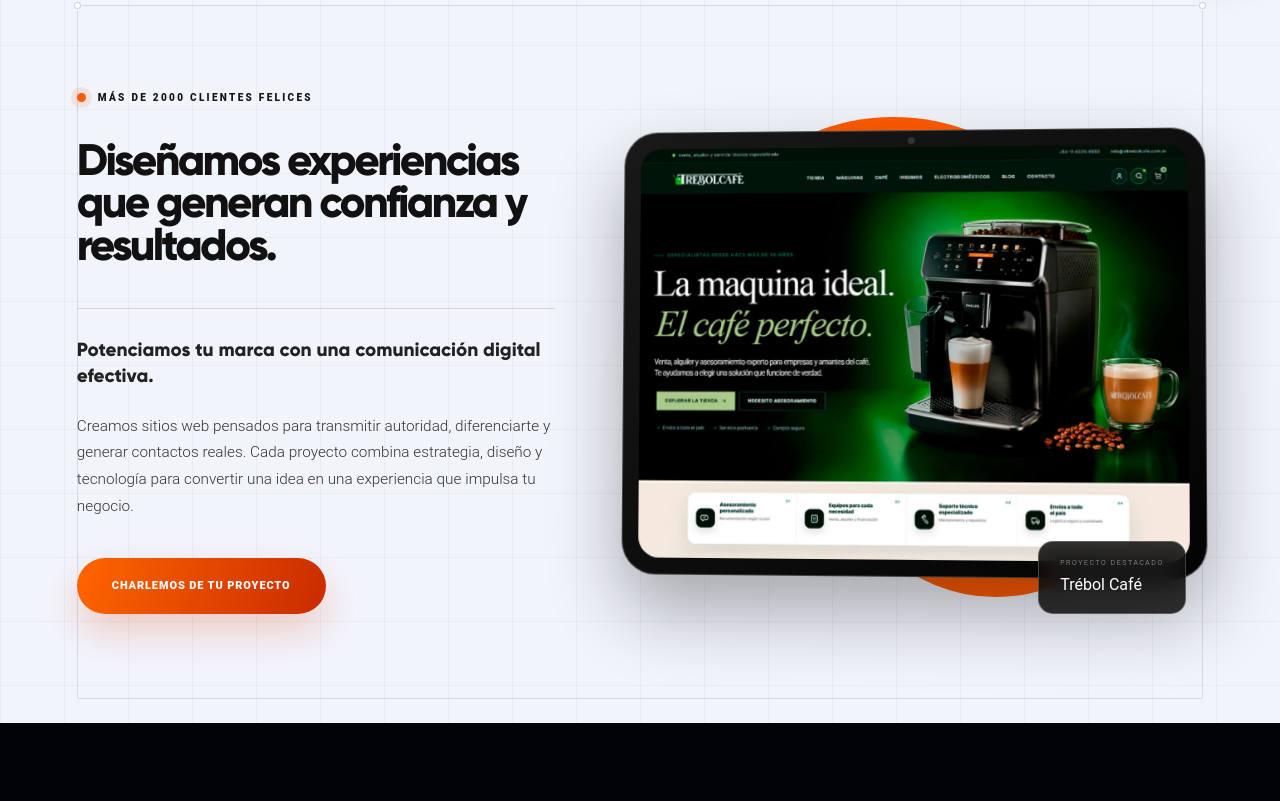
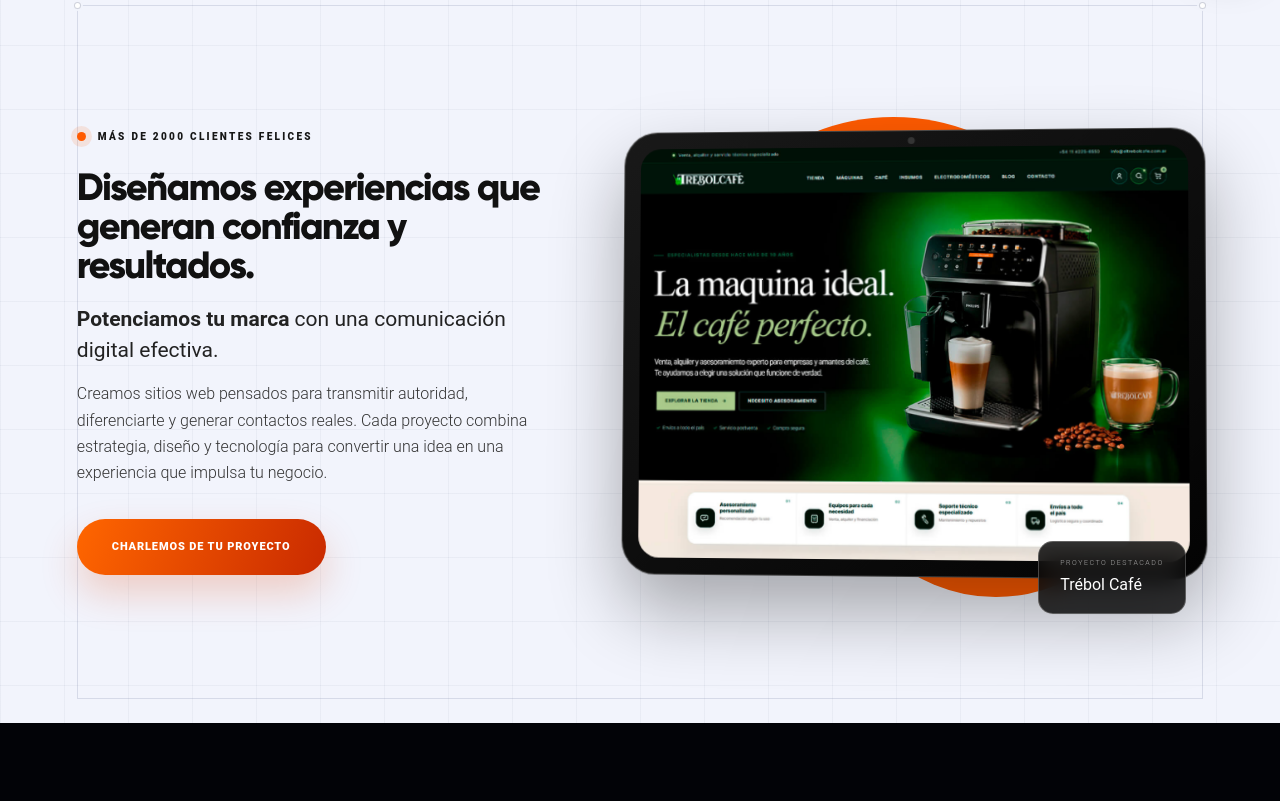
Before and after one commit to ideamosestudio/ideamosdemo, a Next.js app: page /casos-de-exito in a window 1280 px wide. Shown: the part 819-1620 px from the top of the page. Built offline with nearby package versions, Linux system fonts and the light colour scheme; grey boxes are pictures that could not be loaded.

Commit message:
Extender manual tipografico a modulos internos

```diff
--- a/app/manual-tipografico-modulos-desktop.css
+++ b/app/manual-tipografico-modulos-desktop.css
@@ -99,4 +99,163 @@
     display:none!important;
     content:none!important;
   }
+
+  /* Los encabezados centrados conservan el auto horizontal del contenedor. */
+  #site-root .home-page .ecommerce .section-heading h2,
+  #site-root .home-page .pdw-section .pdw-heading h2{
+    margin:0 auto 20px!important;
+  }
+
+  #site-root .home-page .ecommerce .section-heading>span,
+  #site-root .home-page .pdw-section .pdw-heading>span{
+    margin:0 auto!important;
+    text-align:center!important;
+  }
+
+  #site-root .home-page .pdw-section .pdw-heading{
+    width:min(1050px,86vw)!important;
+    margin-right:auto!important;
+    margin-left:auto!important;
+    text-align:center!important;
+  }
+
+  /*
+   * EXTENSION AL RESTO DEL SITIO
+   * Solo modulos de contenido. No alcanza heroes/portadas, testimonios,
+   * formularios ni footer porque ninguno forma parte de estos selectores.
+   */
+
+  /* Eyebrows de modulo. */
+  #site-root .internal-page .service-heading>p,
+  #site-root .internal-page .human-copy>p,
+  #site-root .marketing-page .md-section>header>p,
+  #site-root .marketing-page .md-copy>p,
+  #site-root .posicionamiento-page .pw-intro>p,
+  #site-root .posicionamiento-page .pw-copy>p,
+  #site-root .posicionamiento-page .pw-benefits-copy>p,
+  #site-root .shops-page .shops-heading>p,
+  #site-root .cases-page .cases-kicker,
+  #site-root .cases-page .cases-work-heading>p,
+  #site-root .prices-page .home-advisory .human-copy>p{
+    margin:0 0 24px!important;
+  }
+
+  #site-root .shops-page .shops-happy{
+    margin-bottom:24px!important;
+  }
+
+  /* Titulos principales de cada modulo de contenido. */
+  #site-root .internal-page .service-heading h2,
+  #site-root .internal-page .human-copy h2,
+  #site-root .marketing-page .md-section>header h2,
+  #site-root .marketing-page .md-copy h3,
+  #site-root .posicionamiento-page .pw-intro h2,
+  #site-root .posicionamiento-page .pw-copy>h2,
+  #site-root .posicionamiento-page .pw-copy>h3,
+  #site-root .posicionamiento-page .pw-benefits-copy>h2,
+  #site-root .posicionamiento-page .pw-seo-summary>h2,
+  #site-root .shops-page .shops-heading h2,
+  #site-root .shops-page .shops-intro-copy>h3,
+  #site-root .cases-page .cases-intro-copy>h2,
+  #site-root .cases-page .cases-work-heading>h2,
+  #site-root .prices-page .home-advisory .human-copy h2{
+    margin:0 0 20px!important;
+    font-family:"Gilroy ExtraBold",Arial,sans-serif!important;
+    font-size:clamp(38px,2.8vw,53px)!important;
+    font-weight:800!important;
+    line-height:1.02!important;
+    letter-spacing:-.045em!important;
+  }
+
+  /* Titulos de encabezados centrados. */
+  #site-root .marketing-page .md-section>header h2,
+  #site-root .posicionamiento-page .pw-intro h2,
+  #site-root .shops-page .shops-heading h2{
+    margin-right:auto!important;
+    margin-left:auto!important;
+    text-align:center!important;
+  }
+
+  /* Bajadas editoriales entre titulo y parrafo. */
+  #site-root .internal-page .service-heading>h3,
+  #site-root .marketing-page .md-copy>h4,
+  #site-root .shops-page .shops-intro-copy>h4,
+  #site-root .cases-page .cases-intro-copy>h3{
+    margin:0 0 16px!important;
+    font-family:"Roboto",Arial,sans-serif!important;
+    font-size:21px!important;
+    font-weight:400!important;
+    line-height:1.45!important;
+  }
+
+  #site-root .internal-page .service-heading>h3 b,
+  #site-root .marketing-page .md-copy>h4 b,
+  #site-root .shops-page .shops-intro-copy>h4 b,
+  #site-root .cases-page .cases-intro-copy>h3 b{
+    font-weight:700!important;
+  }
+
+  #site-root .cases-page .cases-intro-copy>h3{
+    padding-top:0!important;
+    border-top:0!important;
+  }
+
+  /* Texto corrido de modulo. */
+  #site-root .internal-page .service-copy,
+  #site-root .internal-page .human-copy>span,
+  #site-root .marketing-page .md-section>header>span,
+  #site-root .marketing-page .md-copy>div,
+  #site-root .posicionamiento-page .pw-intro>span,
+  #site-root .posicionamiento-page .pw-copy>div,
+  #site-root .posicionamiento-page .pw-seo-summary>p,
+  #site-root .shops-page .shops-heading>span,
+  #site-root .shops-page .shops-intro-copy>p,
+  #site-root .shops-page .shops-benefits-lead,
+  #site-root .cases-page .cases-intro-copy>p:last-of-type,
+  #site-root .cases-page .cases-work-heading>span,
+  #site-root .prices-page .home-advisory .human-copy>span{
+    margin:0!important;
+    font-family:"Roboto",Arial,sans-serif!important;
+    font-size:16px!important;
+    font-weight:300!important;
+    line-height:1.65!important;
+    opacity:1!important;
+  }
+
+  /* Las introducciones centradas mantienen su eje visual. */
+  #site-root .marketing-page .md-section>header>span,
+  #site-root .posicionamiento-page .pw-intro>span,
+  #site-root .shops-page .shops-heading>span{
+    margin-right:auto!important;
+    margin-left:auto!important;
+    text-align:center!important;
+  }
+
+  /* Peso de lectura para destacados dentro del texto corrido. */
+  #site-root .internal-page .service-copy b,
+  #site-root .internal-page .human-copy>span b,
+  #site-root .marketing-page .md-section>header>span b,
+  #site-root .marketing-page .md-copy>div b,
+  #site-root .posicionamiento-page .pw-intro>span b,
+  #site-root .posicionamiento-page .pw-copy>div b,
+  #site-root .shops-page .shops-heading>span b,
+  #site-root .shops-page .shops-intro-copy>p b,
+  #site-root .cases-page .cases-intro-copy>p:last-of-type b,
+  #site-root .prices-page .home-advisory .human-copy>span b{
+    font-weight:700!important;
+  }
+
+  /* Separacion del texto al CTA sin modificar el boton. */
+  #site-root .internal-page .service-heading+.internal-actions,
+  #site-root .internal-page .service-copy+.internal-actions,
+  #site-root .internal-page .human-copy>.orange-cta,
+  #site-root .marketing-page .md-copy>.md-action,
+  #site-root .posicionamiento-page .pw-copy>.pw-action,
+  #site-root .posicionamiento-page .pw-benefits-copy>.pw-action,
+  #site-root .posicionamiento-page .pw-seo-summary>.pw-action,
+  #site-root .shops-page .shops-intro-copy>.orange-cta,
+  #site-root .cases-page .cases-intro-copy>.cases-action,
+  #site-root .prices-page .home-advisory .human-copy>.orange-cta{
+    margin-top:32px!important;
+  }
 }
```
